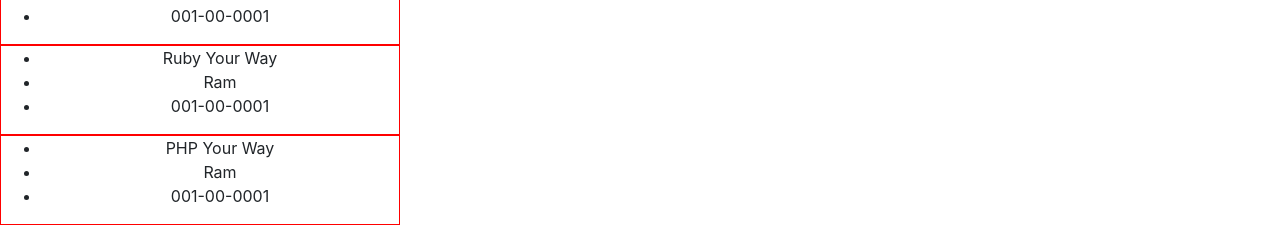
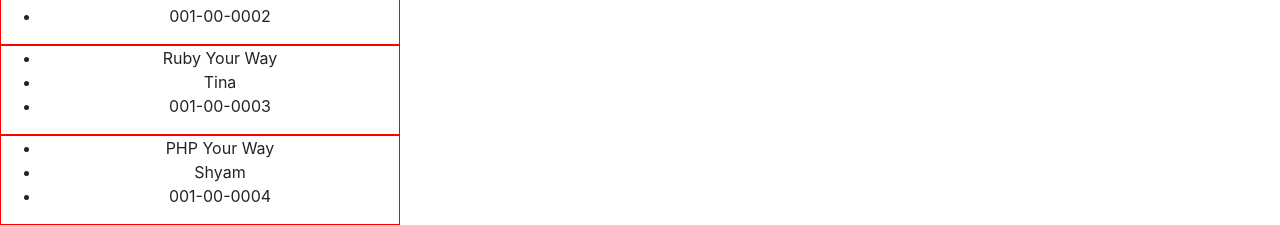
Before and after one commit to iprabesh/bookJungle, an Angular app: page / in a window 1280 px wide. Shown: the part 1264-1489 px from the top of the page. Built offline with nearby package versions, Linux system fonts and the light colour scheme.

Commit message:
Adding Routes

```diff
--- a/src/app/booklist.service.ts
+++ b/src/app/booklist.service.ts
@@ -4,10 +4,10 @@
 export class BooklistService {
   getBookList(){
   	return [
-  	{"title": "Java Your Way", "isbn": "001-00-0001", "author": "Ram"},
-  	{"title": "Python Your Way", "isbn": "001-00-0001", "author": "Ram"},
-  	{"title": "Ruby Your Way", "isbn": "001-00-0001", "author": "Ram"},
-  	{"title": "PHP Your Way", "isbn": "001-00-0001", "author": "Ram"}
+  	{"title": "Java Your Way", "isbn": "001-00-0001", "author": "Sam"},
+  	{"title": "Python Your Way", "isbn": "001-00-0002", "author": "Ram"},
+  	{"title": "Ruby Your Way", "isbn": "001-00-0003", "author": "Tina"},
+  	{"title": "PHP Your Way", "isbn": "001-00-0004", "author": "Shyam"}
   	]
   }
   constructor() { }
--- /dev/null
+++ b/src/app/discover/discover.component.html
@@ -0,0 +1,3 @@
+<p>
+  discover works!
+</p>
```
Also changed, not shown: src/app/app-routing.module.ts (added, +14 -0 lines), src/app/discover/discover.component.ts (added, +15 -0 lines), src/app/discover/discover.component.css (added), 1 other file (tests, documents, lock files or other folders).
